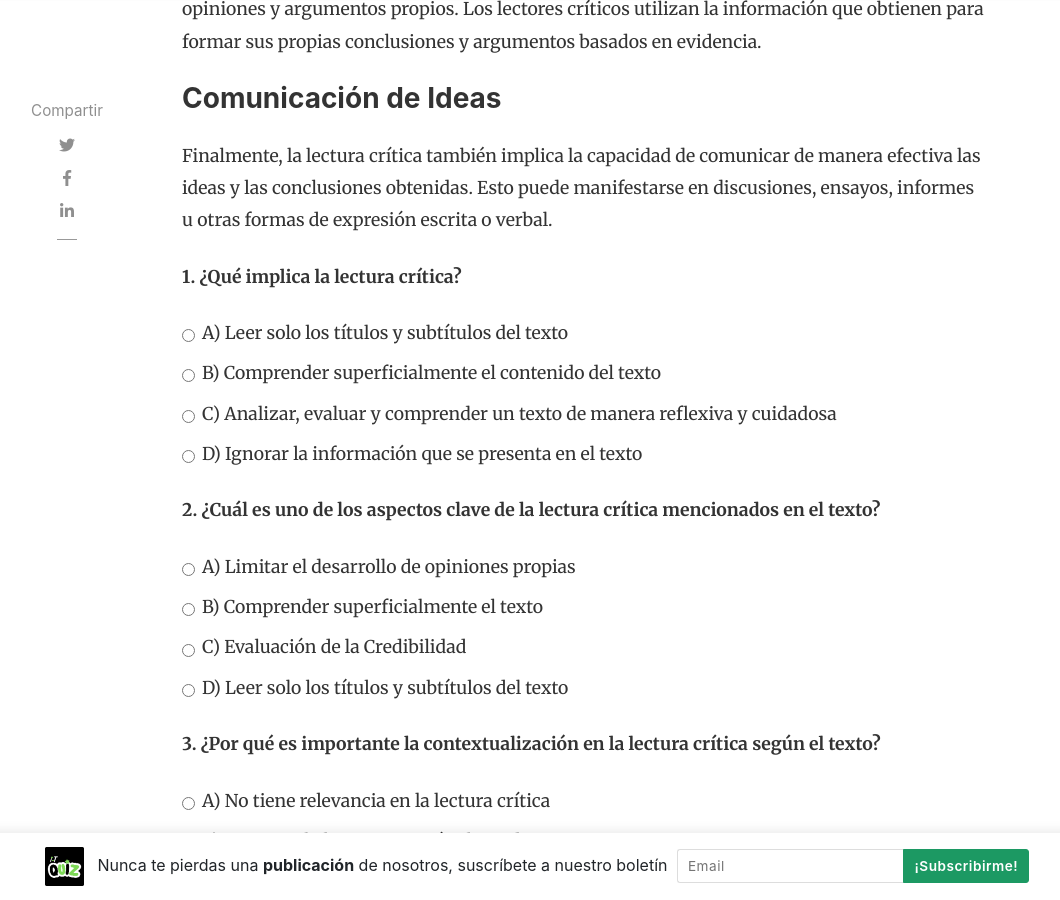
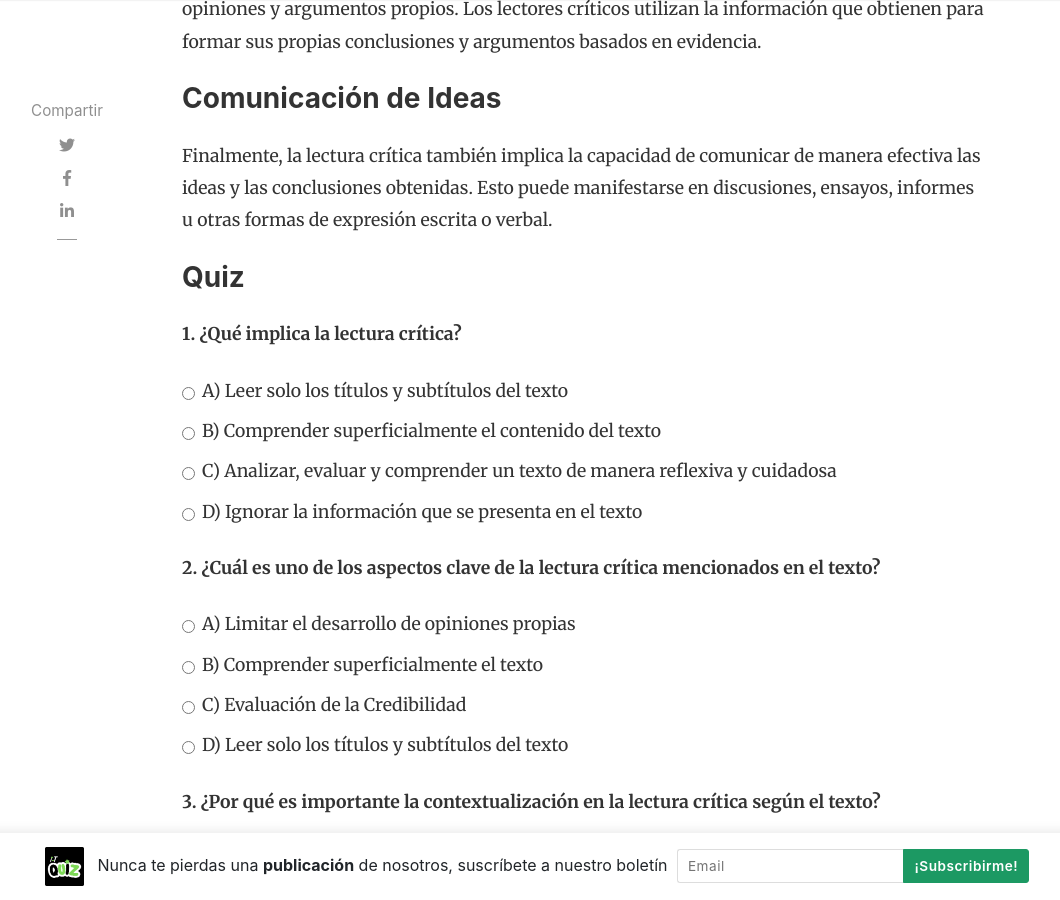
Before and after one commit to idea-tec-dev/it-quiz-web, a Jekyll site: the page built from _posts/2025-01-29-critical-reading-i.md, in a window 1280 px wide and 900 px high, scrolled down 2078 px. Shown: the whole window, without its empty margins (103-1163 px from the left). Built offline with Jekyll 4.4.1, drawn with Linux system fonts in a browser that asks for light colours; nearby versions of some CDN libraries; comment, search, counter and statistics services are not loaded.

Commit message:
feat: post add

```diff
--- a/_posts/2025-01-29-critical-reading-i.md
+++ b/_posts/2025-01-29-critical-reading-i.md
@@ -34,6 +34,8 @@ La lectura crítica no se trata solo de consumir información, sino también de
 ### Comunicación de Ideas
 
 Finalmente, la lectura crítica también implica la capacidad de comunicar de manera efectiva las ideas y las conclusiones obtenidas. Esto puede manifestarse en discusiones, ensayos, informes u otras formas de expresión escrita o verbal.
+
+### Quiz
 
 <div id="critical-reading-quiz" class="quiz-container">
     <div class="quiz-question mb-4" id="question1">
```
